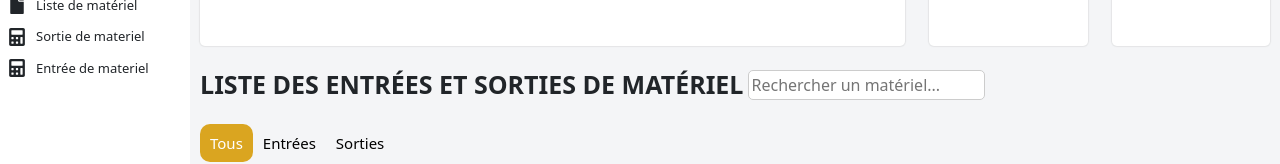
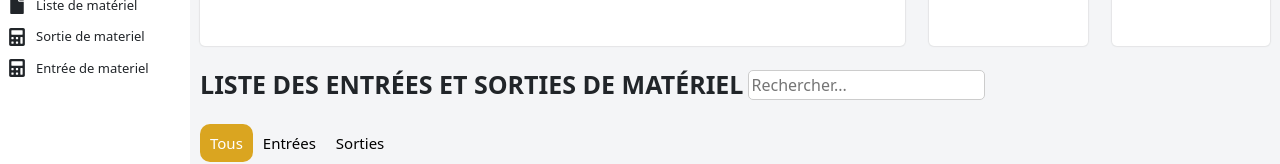
Before and after one commit to AbiolaAdegbola/smartstock, a React (Create React App) app: page /smartStock in a window 1280 px wide. Shown: the part 228-392 px from the top of the page. Built offline with nearby package versions, Linux system fonts and the light colour scheme; no server answers; the database is empty; what @react-pdf/renderer would draw is missing.

Commit message:
mofidication 17:34 12 02 2025

```diff
--- a/src/smartStock/Composants/VueEnsemble.jsx
+++ b/src/smartStock/Composants/VueEnsemble.jsx
@@ -149,7 +149,7 @@ console.log(materiels)
             <div className='row'>
                 <div className='col-lg-8'>
                     {/* banniere */}
-                    <div style={{ width: "100%", backgroundColor: "white", borderRadius: "5px", boxShadow: "0px 0px 1px 1px rgba(192, 192,192,0.3)", height: "28vh", padding: "20px", position: "relative" }}>
+                    <div style={{ width: "100%", backgroundColor: "white", borderRadius: "5px", boxShadow: "0px 0px 1px 1px rgba(192, 192,192,0.3)", height: "28vh", padding: "20px", position: "relative", overflowY: "auto" }}>
                         <h5 style={{ color: "goldenrod", fontSize: "22px" }}>
                             Félicitation Salomon ! 🎉🎊
                         </h5>
@@ -204,7 +204,7 @@ console.log(materiels)
                     {/* Barre de recherche */}
                     <input
                         type="text"
-                        placeholder="Rechercher un matériel..."
+                        placeholder="Rechercher..." // Placeholder pour la barre de recherche
                         value={searchTerm}
                         onChange={(e) => setSearchTerm(e.target.value)}
                         style={{
```
